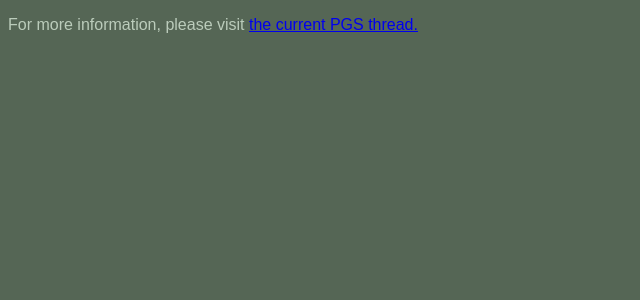
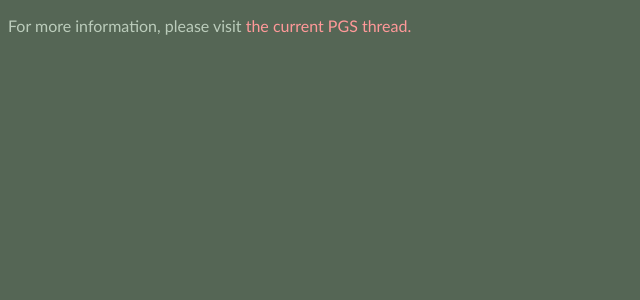
Before and after one commit to crisisking/udbraaains, a Django app: page / in a window 1280 px wide. Shown: the top 300 px of the page, without its empty margins (0-640 px from the left). Run offline with Django 3.2, Linux system fonts and the light colour scheme; data that the repository does not hold is empty.

Commit message:
More closely mimic the Urban Dead theme.
Pulling in the CSS straight from the site didn't work so well.

git-svn-id: https://udbraaains.googlecode.com/svn/trunk@77 79255bfa-b748-0410-9b63-11db1765da97

```diff
--- a/brains/orders/templates/orders/orders.html
+++ b/brains/orders/templates/orders/orders.html
@@ -3,7 +3,9 @@
 <head>
     <title>UDBraaains Orders</title>
     <style type="text/css" media="screen">
-        body { font-family: sans-serif; color: #bcb; background-color: #565; }
+        body { font-family:trebuchet ms, verdana, sans-serif; color: #bcb; background-color: #565; }
+        a { color:#f99; text-decoration:none; }
+        a:visited { color:#c99; }
     </style>
 </head>
 <body>
```
